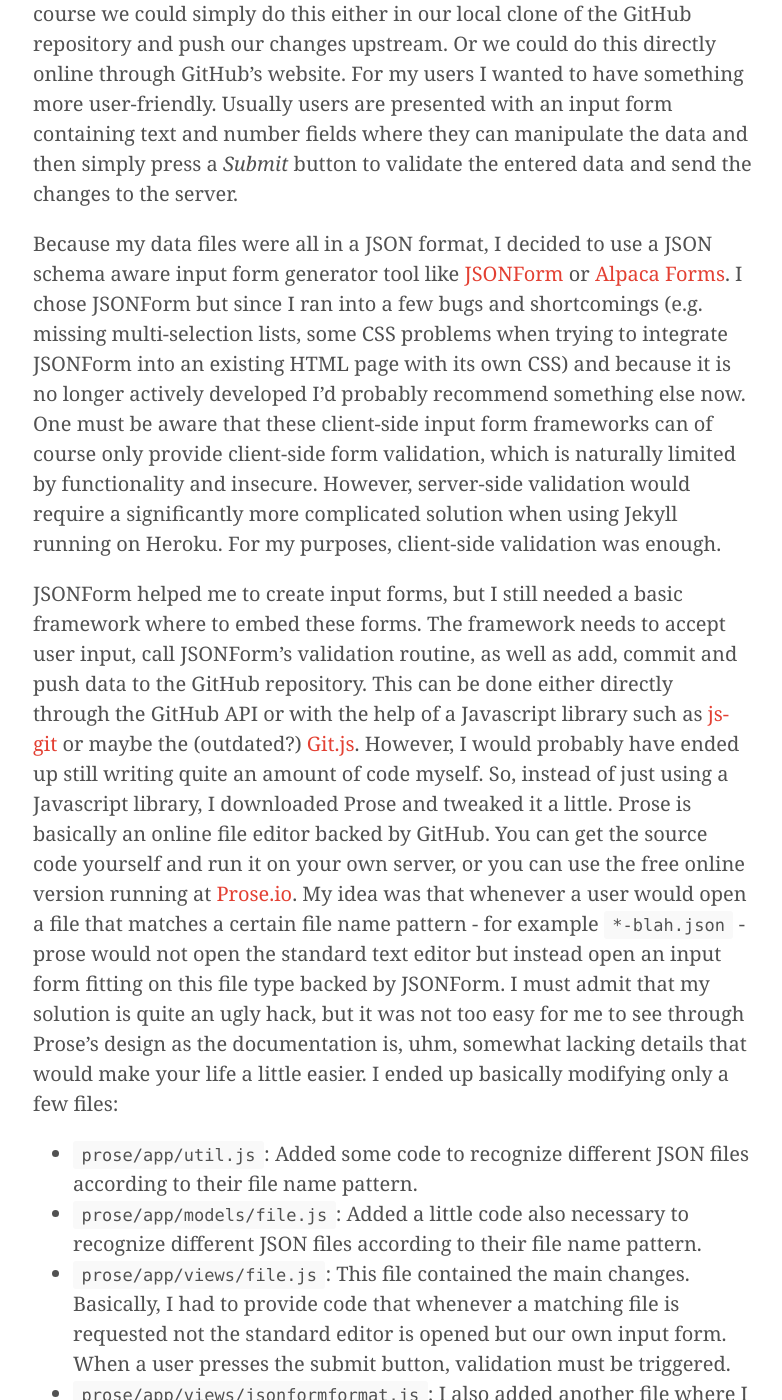
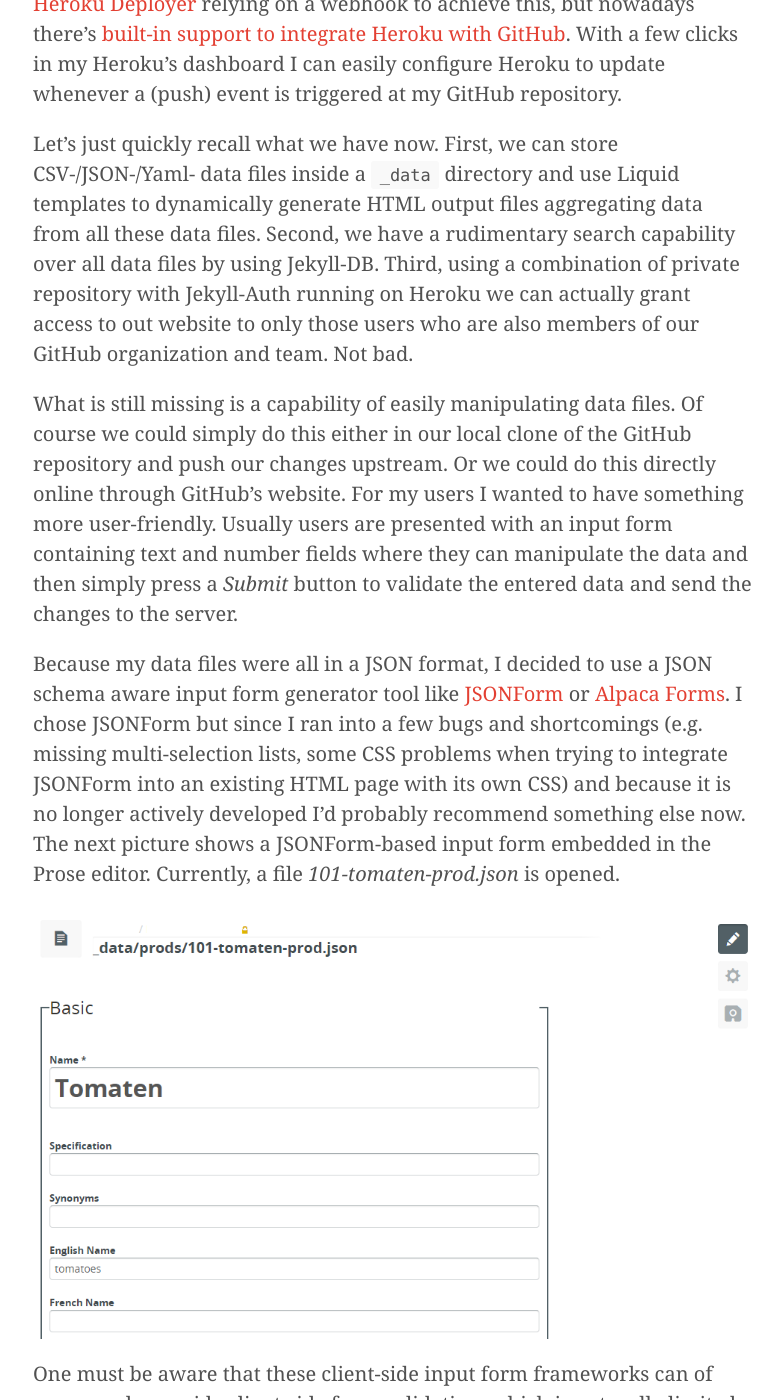
Before and after one commit to fabian-kostadinov/fabian-kostadinov.github.io, a Jekyll site: the page built from _posts/2015-02-04-how-i-created-a-simple-dbms-using-github-jekyll-prose-and-heroku.md, in a window 1280 px wide and 1400 px high, scrolled down 3360 px. Shown: the whole window, without its empty margins (247-1029 px from the left). Built offline with Jekyll 4.4.1, drawn with Linux system fonts in a browser that asks for light colours; nearby versions of some CDN libraries; Markdown is read by kramdown in place of the engine named in the settings; comment, search, counter and statistics services are not loaded; some of the changed text lies outside the part shown.

Commit message:
Added pictures to post

```diff
--- a/_posts/2015-02-04-how-i-created-a-simple-dbms-using-github-jekyll-prose-and-heroku.md
+++ b/_posts/2015-02-04-how-i-created-a-simple-dbms-using-github-jekyll-prose-and-heroku.md
@@ -16,7 +16,9 @@
 
 First, a general understanding of [Jekyll's data files feature](http://jekyllrb.com/docs/datafiles/) is needed. Current versions of Jekyll server allow to create a directory named <code>/_data</code>. All valid CSV-, JSON- or Yaml-files added to this directory are queried by Jekyll. This allows one to create Liquid-templates that display aggregate information from all these files. These templates can easily be included in a standard HTML page. This is the basic functionality we rely upon.
 
-I further installed Jekyll-DB as part of my website. According to its documentation it can loop through all posts in a <code>_post</code> directory, but Jekyll-DB works just as fine with data files kept in <code>_data</code>. Jekyll-DB is really easy to install and works well with a few hundred file entries. It's not very well suited for full text search in free text forms though that contain longer text entries. But for my purposes it was sufficient.
+I further installed Jekyll-DB as part of my website. According to its documentation it can loop through all posts in a <code>&#95;post</code> directory, but Jekyll-DB works just as fine with data files kept in <code>&#95;data</code>. Jekyll-DB is really easy to install and works well with a few hundred file entries. It's not very well suited for full text search in free text forms though that contain longer text entries. But for my purposes it was sufficient. Jekyll-DB is shown in the next picture. In the example, all entries containing the string "tomat" are filtered and displayed.
+
+![Jekyll-DB Screenshot](/public/img/2015-02-04-jekyll-db-screenshot.png "Jekyll-DB Screenshot")
 
 The generated HTML pages are part of a whole website that must be hosted by a web server. Of course we could simply put all our files in a GitHub repository's <code>gh-pages</code> branch. Jekyll running on GitHub would then host and serve the full website. This indeed works. The only problem is that I had to handle more sensitive data. Remember: Even if the repository itself is private, whatever is published into the <code>gh-pages</code> branch is available to the whole world. Thus, I could not rely on GitHub's internal Jekyll server. Of course I could have installed and run a Jekyll server somewhere on my own machine, but this would imply that I needed to run my own (virtual) server, secure the server environment, maintain it etc. Furthermore, for every update pushed to the GitHub repository I'd manually have to update the website's content on my server.
 Fortunately, there's just another handy tool for exactly this situation: Jekyll-Auth. I have written an [extensive article on how Jekyll-Auth works]({% post_url 2014-11-13-installation-of-jekyll-auth %}). Basically, Jekyll-Auth is a Gem file plus a collection of Ruby files that are added to your website which can be installed using [Bundler](http://bundler.io/). By calling <code>bundle install</code> a Jekyll server is installed on a Heroku account acting as a web server for your website. The deal is that whenever a person tries to access the website the user has to provide GitHub username and password. Jekyll running on Heroku then tries to authenticate and authorize the user by sending an authorization request to GitHub. GitHub checks whether the user is actually a member of a GitHub organization and team that is allowed to view and modify content stored in the GitHub repository. GitHub then returns an authorization token to Jekyll running on Heroku that either allows or denies access to the website.
@@ -27,7 +29,11 @@
 
 What is still missing is a capability of easily manipulating data files. Of course we could simply do this either in our local clone of the GitHub repository and push our changes upstream. Or we could do this directly online through GitHub's website. For my users I wanted to have something more user-friendly. Usually users are presented with an input form containing text and number fields where they can manipulate the data and then simply press a _Submit_ button to validate the entered data and send the changes to the server.
 
-Because my data files were all in a JSON format, I decided to use a JSON schema aware input form generator tool like [JSONForm](https://github.com/joshfire/jsonform) or [Alpaca Forms](http://www.alpacajs.org/). I chose JSONForm but since I ran into a few bugs and shortcomings (e.g. missing multi-selection lists, some CSS problems when trying to integrate JSONForm into an existing HTML page with its own CSS) and because it is no longer actively developed I'd probably recommend something else now. One must be aware that these client-side input form frameworks can of course only provide client-side form validation, which is naturally limited by functionality and insecure. However, server-side validation would require a significantly more complicated solution when using Jekyll running on Heroku. For my purposes, client-side validation was enough.
+Because my data files were all in a JSON format, I decided to use a JSON schema aware input form generator tool like [JSONForm](https://github.com/joshfire/jsonform) or [Alpaca Forms](http://www.alpacajs.org/). I chose JSONForm but since I ran into a few bugs and shortcomings (e.g. missing multi-selection lists, some CSS problems when trying to integrate JSONForm into an existing HTML page with its own CSS) and because it is no longer actively developed I'd probably recommend something else now. The next picture shows a JSONForm-based input form embedded in the Prose editor. Currently, a file _101-tomaten-prod.json_ is opened.
+
+![JSONForm Prose Screenshot](/public/img/2015-02-04-jsonform-prose-screenshot.png "JSONForm Prose Screenshot")
+
+One must be aware that these client-side input form frameworks can of course only provide client-side form validation, which is naturally limited by functionality and insecure. However, server-side validation would require a significantly more complicated solution when using Jekyll running on Heroku. For my purposes, client-side validation was enough.
 
 JSONForm helped me to create input forms, but I still needed a basic framework where to embed these forms. The framework needs to accept user input, call JSONForm's validation routine, as well as add, commit and push data to the GitHub repository. This can be done either directly through the GitHub API or with the help of a Javascript library such as [js-git](https://github.com/creationix/js-git) or maybe the (outdated?) [Git.js](https://github.com/danlucraft/git.js). However, I would probably have ended up still writing quite an amount of code myself. So, instead of just using a Javascript library, I downloaded Prose and tweaked it a little. Prose is basically an online file editor backed by GitHub. You can get the source code yourself and run it on your own server, or you can use the free online version running at [Prose.io](http://prose.io/). My idea was that whenever a user would open a file that matches a certain file name pattern - for example <code>*-blah.json</code> - prose would not open the standard text editor but instead open an input form fitting on this file type backed by JSONForm. I must admit that my solution is quite an ugly hack, but it was not too easy for me to see through Prose's design as the documentation is, uhm, somewhat lacking details that would make your life a little easier. I ended up basically modifying only a few files:
 
```
Also changed, not shown: public/img/2015-02-04-jekyll-db-screenshot.png (added), public/img/2015-02-04-jsonform-prose-screenshot.png (added).
